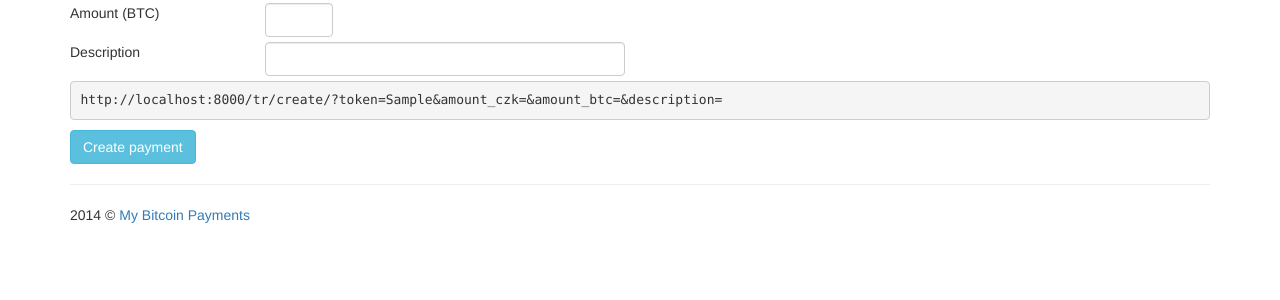
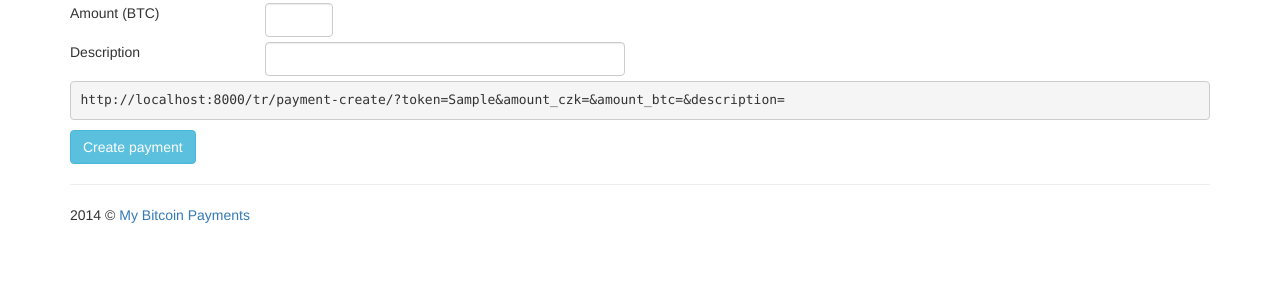
Before and after one commit to ondrejsika/mbp, a Django app: page /tr/creator/1/ in a window 1280 px wide. Shown: the part 177-477 px from the top of the page. Run offline with Django 3.2, Linux system fonts and the light colour scheme; tables that the repository leaves empty hold one stand-in row (values such as "Sample post"); parts of the project's set-up code (start-up, migrations or seed data) failed here and were passed over; some libraries are stand-ins or nearby versions.

Commit message:
update max digits at amounts, fix urls

```diff
--- a/profile/templates/profile/detail.html
+++ b/profile/templates/profile/detail.html
@@ -66,7 +66,7 @@
                         <td>{{ tr.amount_btc }} BTC</td>
                         <td>{{ tr.amount_czk }} CZK</td>
                         <td><a target="_blank" href="https://blockchain.info/address/{{ tr.wallet }}">{{ tr.wallet }}</a></td>
-                        <td><a target="_blank" href="{% url 'tr:payment' tr.token %}" class="btn-sm btn-info">Payment page</a></td>
+                        <td><a target="_blank" href="{% url 'tr:payment_detail' tr.token %}" class="btn-sm btn-info">Payment page</a></td>
                     </tr>
                 {% endfor %}
             </table>
--- a/transaction/templates/transaction/creator.html
+++ b/transaction/templates/transaction/creator.html
@@ -28,7 +28,7 @@
                 <input class="form-control" data-ng-model="description" type="text">
             </div>
         </div>
-        <pre>{{ ORIGIN }}{% url 'tr:create' %}?token={{ profile.token }}&amount_czk={% verbatim %}{{ amount_czk }}&amount_btc={{ amount_btc }}&description={{ description }}{% endverbatim %}</pre>
-        <a target="_blank" class="btn btn-info" href="{{ ORIGIN }}{% url 'tr:create' %}?token={{ profile.token }}&amount_czk={% verbatim %}{{ amount_czk }}&amount_btc={{ amount_btc }}&description={{ description }}{% endverbatim %}">Create payment</a></a>
+        <pre>{{ ORIGIN }}{% url 'tr:payment_create' %}?token={{ profile.token }}&amount_czk={% verbatim %}{{ amount_czk }}&amount_btc={{ amount_btc }}&description={{ description }}{% endverbatim %}</pre>
+        <a target="_blank" class="btn btn-info" href="{{ ORIGIN }}{% url 'tr:payment_create' %}?token={{ profile.token }}&amount_czk={% verbatim %}{{ amount_czk }}&amount_btc={{ amount_btc }}&description={{ description }}{% endverbatim %}">Create payment</a></a>
     </div>
 {% endblock container %}
--- a/transaction/urls.py
+++ b/transaction/urls.py
@@ -1,7 +1,7 @@
 from django.conf.urls import patterns, include, url
 
 urlpatterns = patterns('transaction.views',
-    url(r'^create/$', 'create_view', name='create'),
-    url(r'^payment/(?P<token>[0-9a-zA-Z-]+)/$', 'payment_view', name='payment'),
+    url(r'^payment-create/$', 'create_view', name='payment_create'),
+    url(r'^payment-detail/(?P<token>[0-9a-zA-Z-]+)/$', 'payment_view', name='payment_detail'),
     url(r'^creator/(?P<profile_id>\d+)/$', 'creator_view', name='creator'),
 )
```
Also changed, not shown: transaction/models.py (+3 -4 lines), transaction/migrations/0004_auto__chg_field_transaction_amount_czk__chg_field_transaction_amount_b.py (added).
